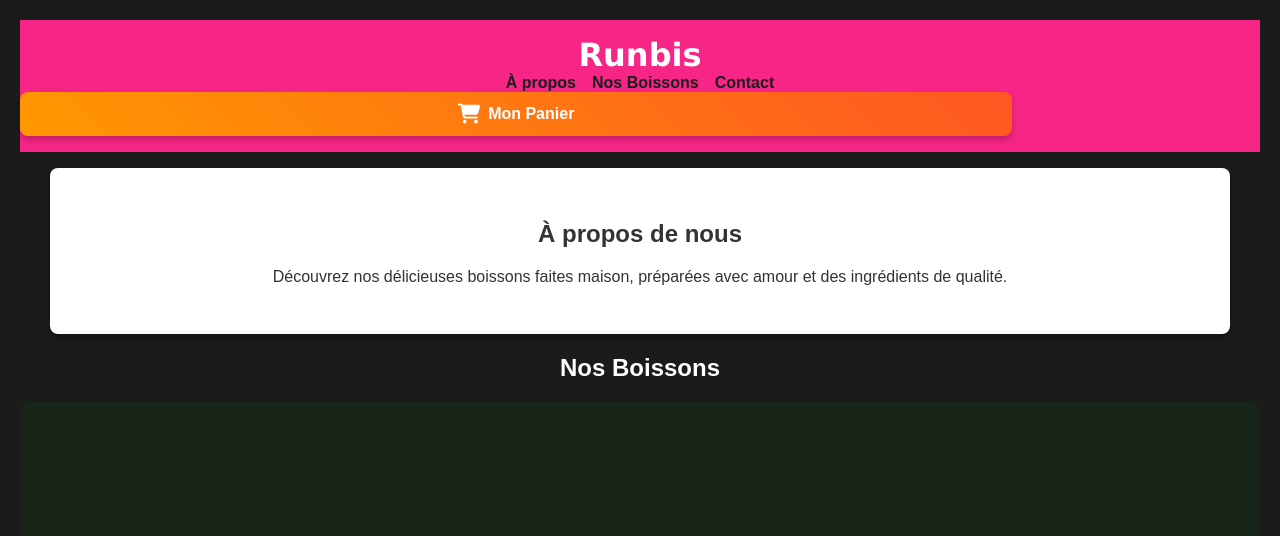
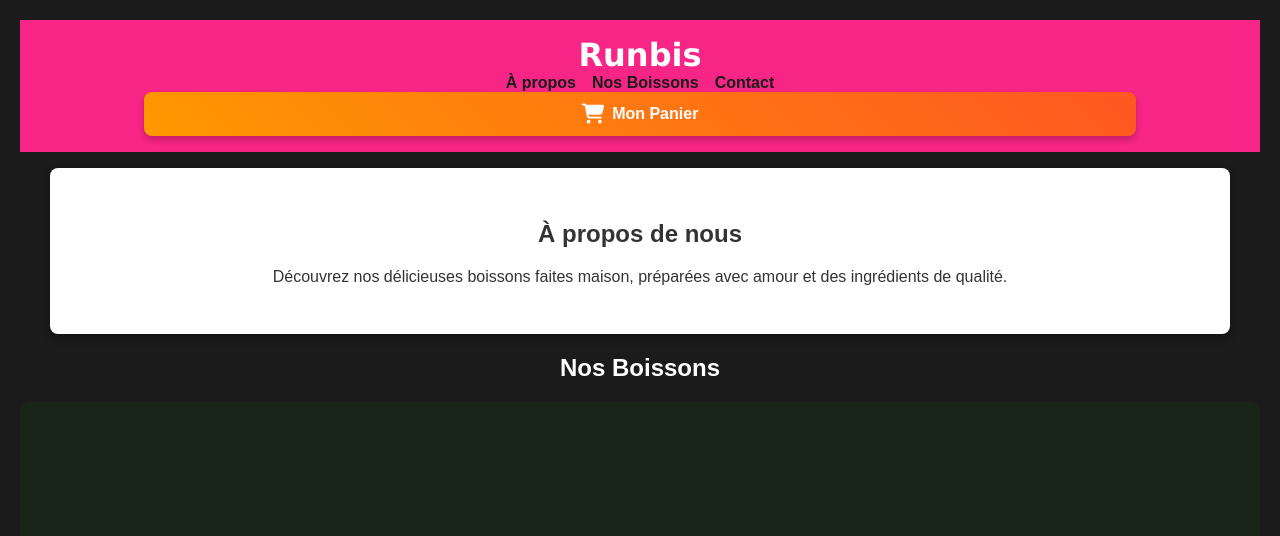
Before and after one commit to AMINE-RPA/Runbis, a plain HTML site: page index.html in a window 1280 px wide. Shown: the top 536 px of the page. Drawn offline with Linux system fonts and the light colour scheme.

Commit message:
Update styles.css

```diff
--- a/styles.css
+++ b/styles.css
@@ -116,7 +116,7 @@ main{
 /* Style du bouton panier */
 #view-cart-button {
     width: 80%;
-    margin-top : 15;
+    margin: 0 auto;
     display: flex;
     align-items: center;
     justify-content: center;
```
